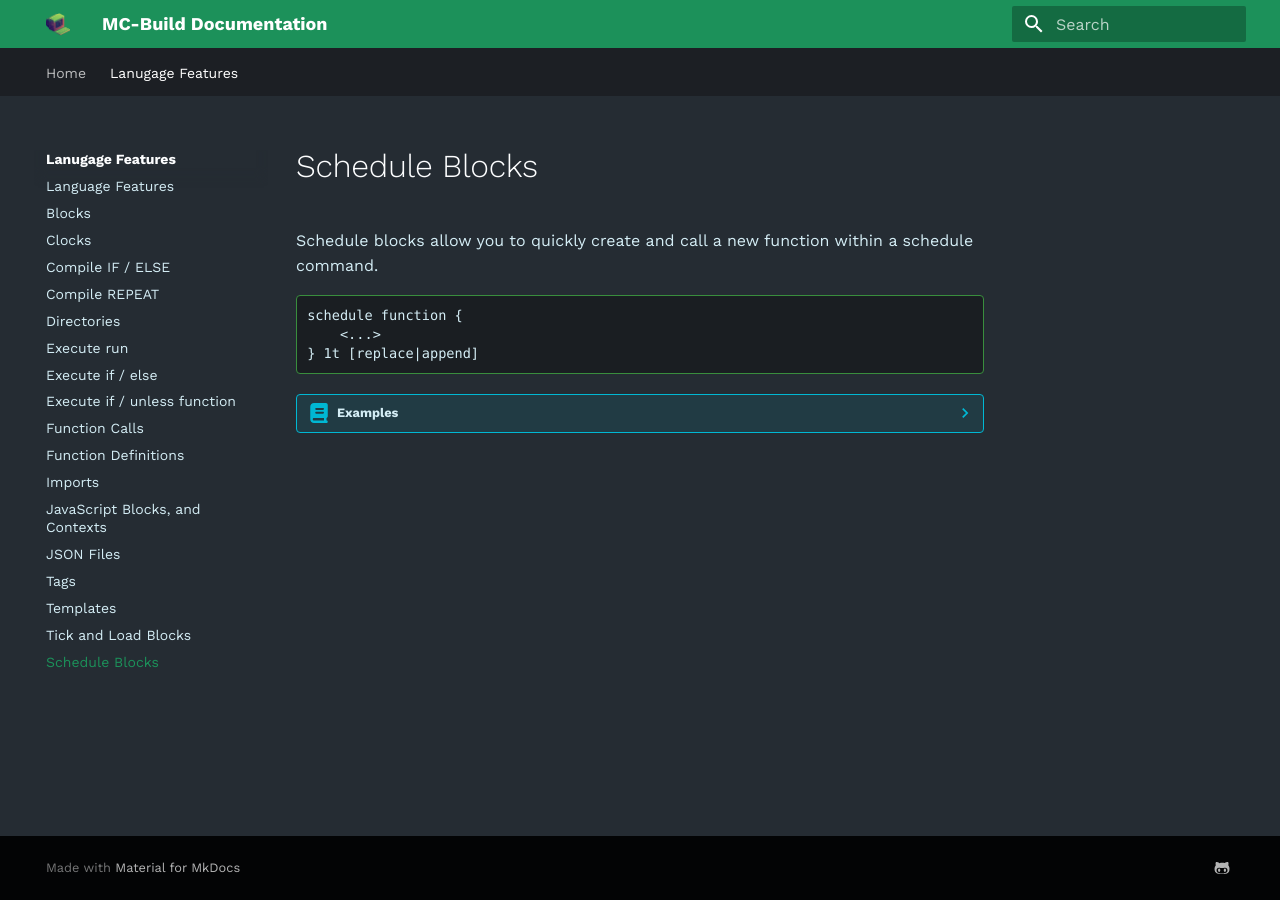
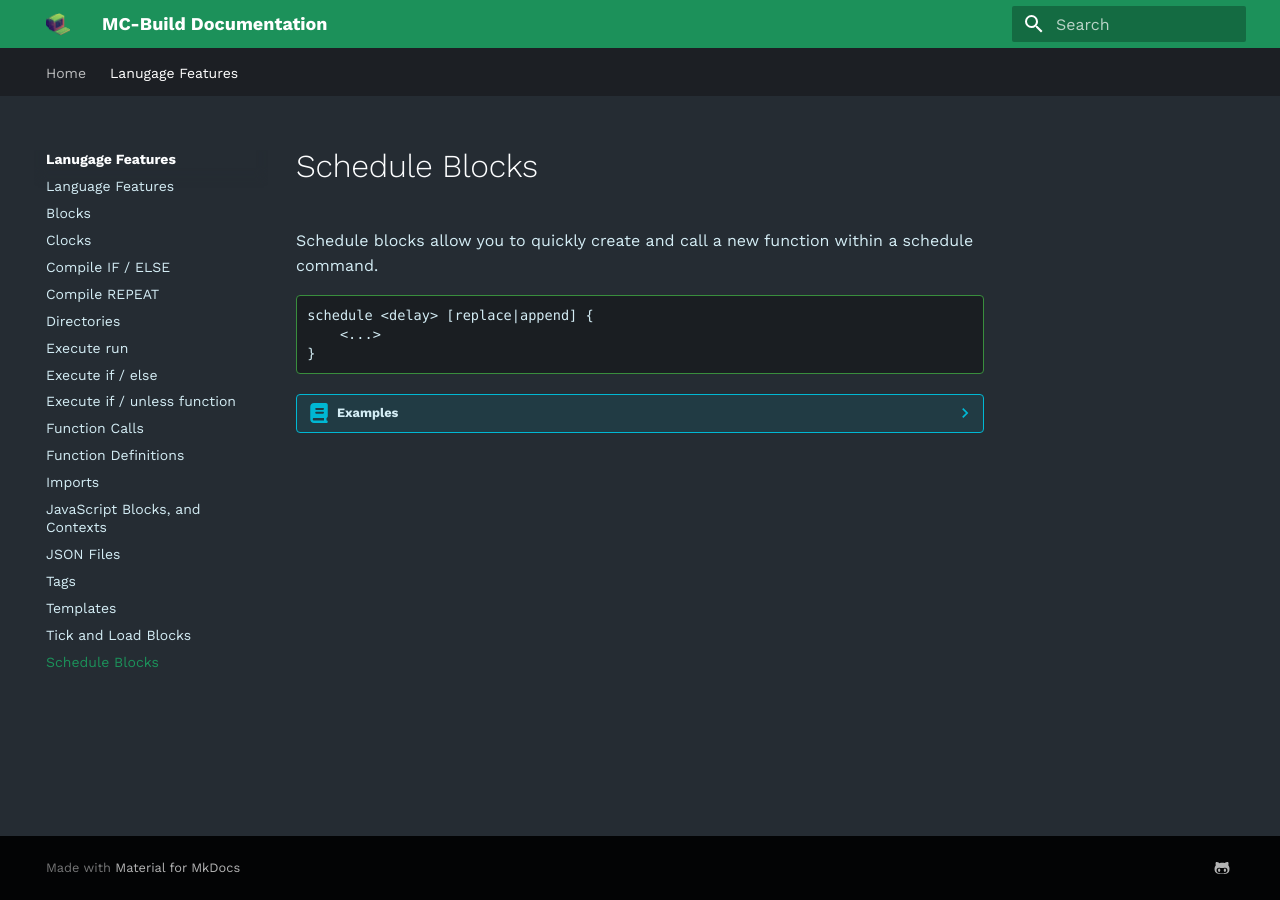
Before and after one commit to mc-build/mc-build.github.io, an MkDocs documentation site: the page built from docs/language-features/schedule-blocks.md, in a window 1280 px wide. Built offline with MkDocs 1.6.1 and Material for MkDocs 9.7.7, drawn with Linux system fonts in a browser that asks for light colours; some web fonts are replaced.

Commit message:
Fix incorrect schedule command syntax

````diff
--- a/docs/language-features/schedule-blocks.md
+++ b/docs/language-features/schedule-blocks.md
@@ -1,9 +1,9 @@
 Schedule blocks allow you to quickly create and call a new function within a schedule command.
 
 ```
-schedule function {
+schedule <delay> [replace|append] {
 	<...>
-} 1t [replace|append]
+}
 ```
 
 ??? info "Examples"
@@ -11,9 +11,9 @@ schedule function {
 
 		```{title="example.mcb"}
 		function a {
-			schedule function {
+			schedule 1t {
 				say Hello World!
-			} 1t
+			}
 		}
 		```
 
````
Also changed, not shown: README.md (+2 -0 lines).
